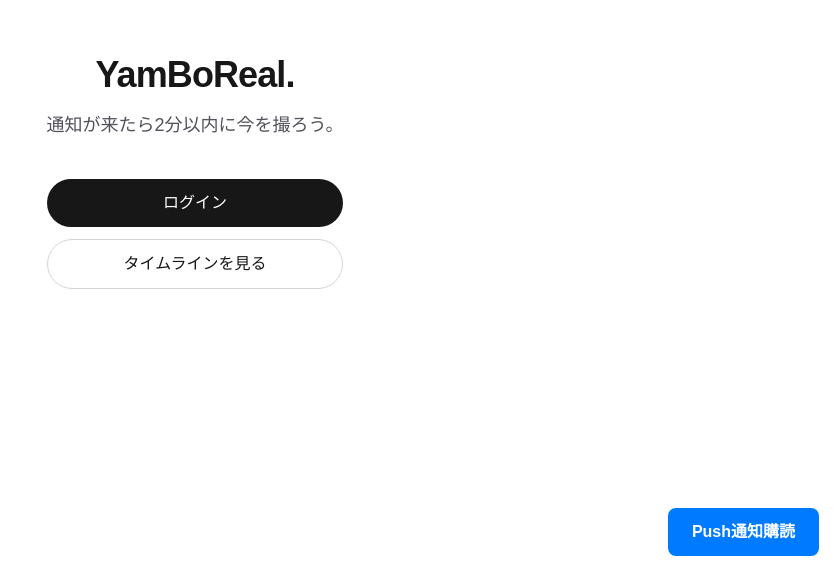
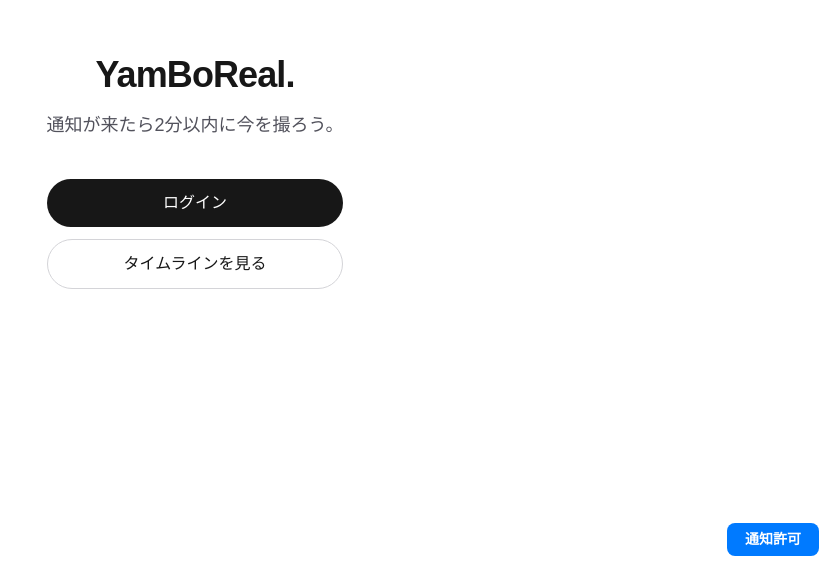
Before and after one commit to Tucker925H/yamboreal, a Next.js app: page / in a window 1280 px wide. Shown: the part 228-800 px from the top of the page, without its empty margins (445-1280 px from the left). Built offline with nearby package versions, Linux system fonts and the light colour scheme.

Commit message:
feat: enhance PushSubscriptionButton with subscription check and UI updates

```diff
--- a/app/PushSubscriptionButton.tsx
+++ b/app/PushSubscriptionButton.tsx
@@ -1,9 +1,16 @@
 "use client";
-import { useState } from "react";
+import { useState, useEffect } from "react";
 
 export default function PushSubscriptionButton() {
   const [subscribed, setSubscribed] = useState(false);
   const [loading, setLoading] = useState(false);
+
+  useEffect(() => {
+    // 既にPush通知の許可があるか確認
+    if (Notification.permission === "granted") {
+      setSubscribed(true);
+    }
+  }, []);
 
   async function subscribe() {
     setLoading(true);
@@ -55,17 +62,18 @@ export default function PushSubscriptionButton() {
         position: "fixed",
         bottom: 16,
         right: 16,
-        zIndex: 9999,
-        padding: "12px 24px",
+        zIndex: 0,
+        padding: "6px 18px",
         background: subscribed ? "#aaa" : "#007aff",
         color: "#fff",
         borderRadius: "8px",
         fontWeight: "bold",
         border: "none",
+        fontSize: "14px",
         cursor: loading || subscribed ? "not-allowed" : "pointer",
       }}
     >
-      {subscribed ? "通知購読済み" : loading ? "購読中..." : "Push通知購読"}
+      {subscribed ? "通知許可済み" : loading ? "設定中..." : "通知許可"}
     </button>
   );
 }
--- a/app/timeline/page.tsx
+++ b/app/timeline/page.tsx
@@ -212,24 +212,24 @@ export default function TimelinePage() {
       </main>
 
       {/* カメラボタン（固定） */}
-      <div className="fixed bottom-6 left-1/2 z-20 -translate-x-1/2">
+      <div className="fixed bottom-10 left-1/2 z-20 -translate-x-1/2">
         <div className="flex flex-col items-center">
-          <button
-            type="button"
-            onClick={handleCameraClick}
-            // disabled={isUploading || !sessionToken || !profile || countdown <= 0 }
-            disabled={false}
-            className={`flex h-16 w-16 items-center justify-center rounded-full text-3xl shadow-lg transition-all hover:scale-105 active:scale-95 disabled:opacity-50 ${countdown > 0 ? 'bg-foreground text-background' : 'bg-zinc-400 text-zinc-200 cursor-not-allowed'}`}
-          >
-            {isUploading ? "⏳" : "📸"}
-          </button>
           {countdown > 0 ? (
             <div className="mt-2 text-lg font-bold text-foreground">
               {`残り ${Math.floor(countdown / 60)}:${String(countdown % 60).padStart(2, "0")}`}
             </div>
           ) : (
-            <div className="mt-2 text-sm text-zinc-500">Push通知が来るまで撮影できません</div>
+            <div className="mt-4 text-sm text-zinc-500 dark:text-zinc-400 py-2">
+              \ 通知が来たらここをタップ /
+            </div>
           )}
+          <button
+            type="button"
+            onClick={handleCameraClick}
+            className={`flex h-16 w-16 items-center justify-center rounded-full text-3xl shadow-lg transition-all hover:scale-105 active:scale-95 disabled:opacity-50 ${countdown > 0 ? 'bg-foreground text-background' : 'bg-zinc-400 text-zinc-200 cursor-not-allowed'}`}
+          >
+            {isUploading ? "⏳" : "📸"}
+          </button>
         </div>
         {/* カメラを起動するコード */}
         <input
@@ -239,8 +239,6 @@ export default function TimelinePage() {
           capture="user"
           onChange={handleFileChange}
           className="hidden"
-          // disabled={countdown <= 0}
-          disabled={false}
         />
       </div>
 
@@ -265,9 +263,6 @@ export default function TimelinePage() {
 
             {/* ユーザー情報 */}
             <div className="flex items-center gap-3 px-4 py-3">
-              <div className="flex h-10 w-10 items-center justify-center rounded-full bg-zinc-300 text-xs font-bold dark:bg-zinc-700">
-                {selectedPost.profiles?.crews?.name || "?"}
-              </div>
               <div>
                 <p className="text-sm font-medium text-foreground">
                   {selectedPost.profiles?.display_name || "ユーザー"}
```
